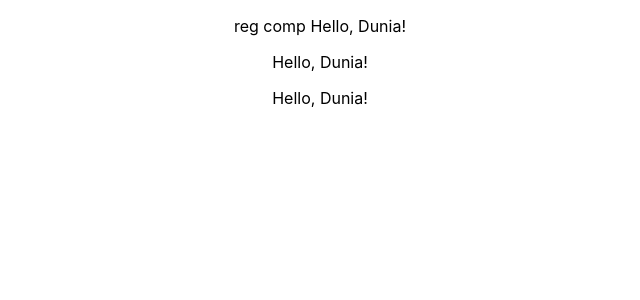
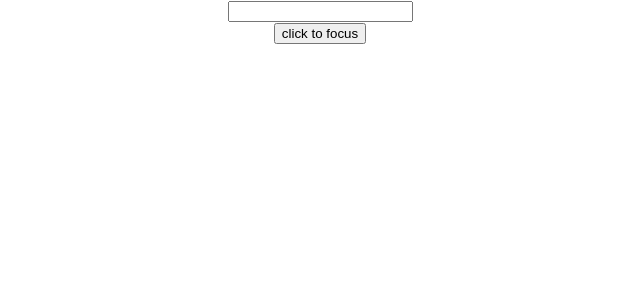
Before and after one commit to srinivasakalyan97/ReactPro, a React (Create React App) app in the folder learnreact/: page / in a window 1280 px wide. Shown: the top 300 px of the page, without its empty margins (320-960 px from the left). Built offline with nearby package versions, Linux system fonts and the light colour scheme.

Commit message:
ParentRef

```diff
--- a/learnreact/src/App.js
+++ b/learnreact/src/App.js
@@ -10,7 +10,9 @@ import './App.css';
 // import ListRendering from './components/ListRender/ListRendering';
 // import RecieveList from './components/ListRender/RecieveList';
 // import Formsubmit from './components/forms/formsubmit';
-import ParentFilePure from './components/PureComp/ParentFilePure'
+// import ParentFilePure from './components/PureComp/ParentFilePure';
+// import CreateRef from './components/Refs/createRef';
+import ParentRef from './components/Refs/ParentRef';
 class App extends Component {
   render(){
   return (
@@ -29,7 +31,9 @@ class App extends Component {
       {/* <ListRendering /> */}
       {/* <RecieveList  /> */}
       {/* <Formsubmit /> */}
-      <ParentFilePure />
+      {/* <ParentFilePure /> */}
+      {/* <CreateRef /> */}
+      <ParentRef />
     </div>
   );
 }
--- /dev/null
+++ b/learnreact/src/components/Refs/ParentRef.js
@@ -0,0 +1,25 @@
+import React, { Component } from 'react';
+import CreateRef from './createRef';
+
+ class ParentRef extends Component {
+    constructor(props) {
+        super(props)
+
+        this.prntref = React.createRef();
+    }
+
+    handleEvent = () =>{
+        this.prntref.current.focusInput();
+    }
+
+    render() {
+        return (
+            <div>
+                <CreateRef ref={this.prntref}/>
+                <button onClick={this.handleEvent}>click to focus</button>
+            </div>
+        )
+    }
+}
+
+export default ParentRef
--- /dev/null
+++ b/learnreact/src/components/Refs/createRef.js
@@ -0,0 +1,34 @@
+import React, { Component } from 'react'
+
+ class createRef extends Component {
+    constructor(props) {
+        super(props)
+    this.inputRef=React.createRef()
+    }
+
+   focusInput(){
+    this.inputRef.current.focus();
+   }
+
+
+
+    // componentDidMount(){
+    //     this.inputRef.current.focus();
+    // }
+
+    // showName = ()=>{
+    //     console.log("name",this.inputRef.current.value);
+
+    // }
+
+    render() {
+        return (
+            <div>
+                <input type='text' ref={this.inputRef}  />
+                {/* <button onClick={this.showName}>Click to show name</button>          */}
+            </div>
+        )
+    }
+}
+
+export default createRef
```
